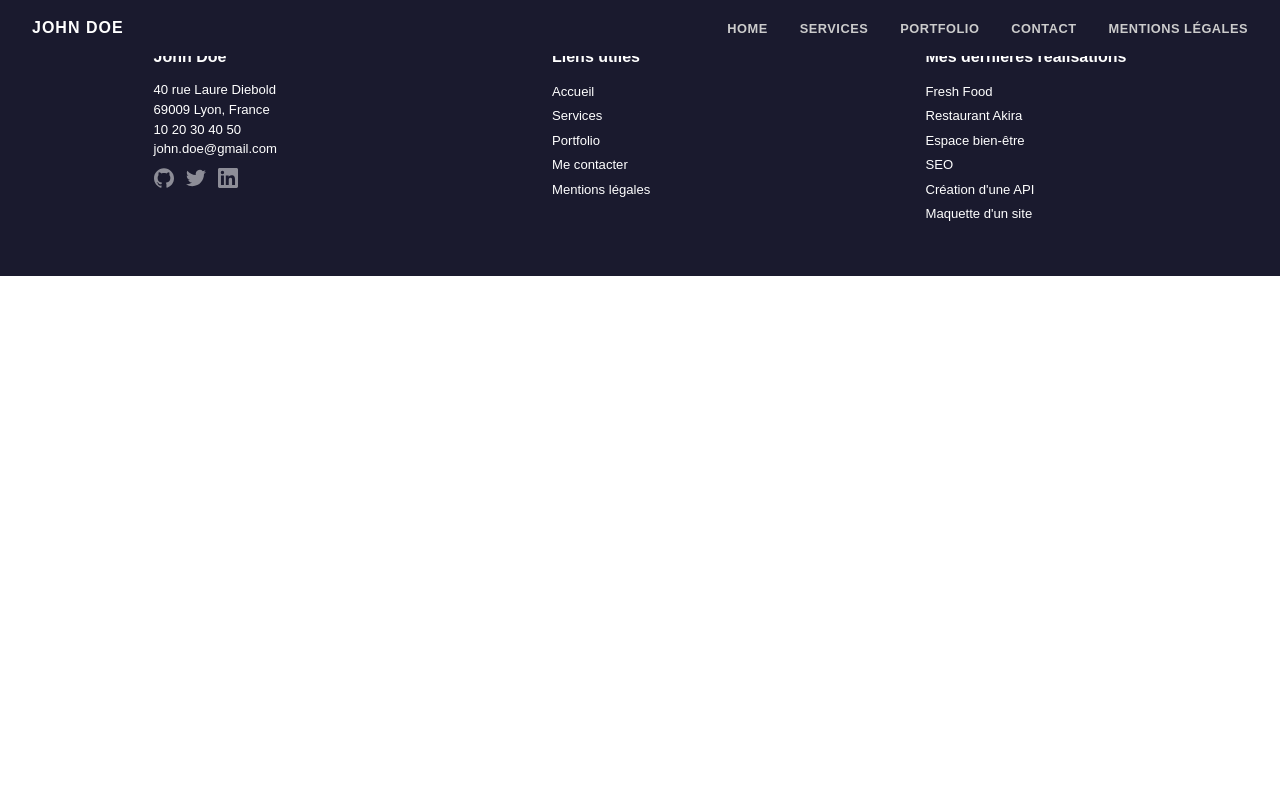
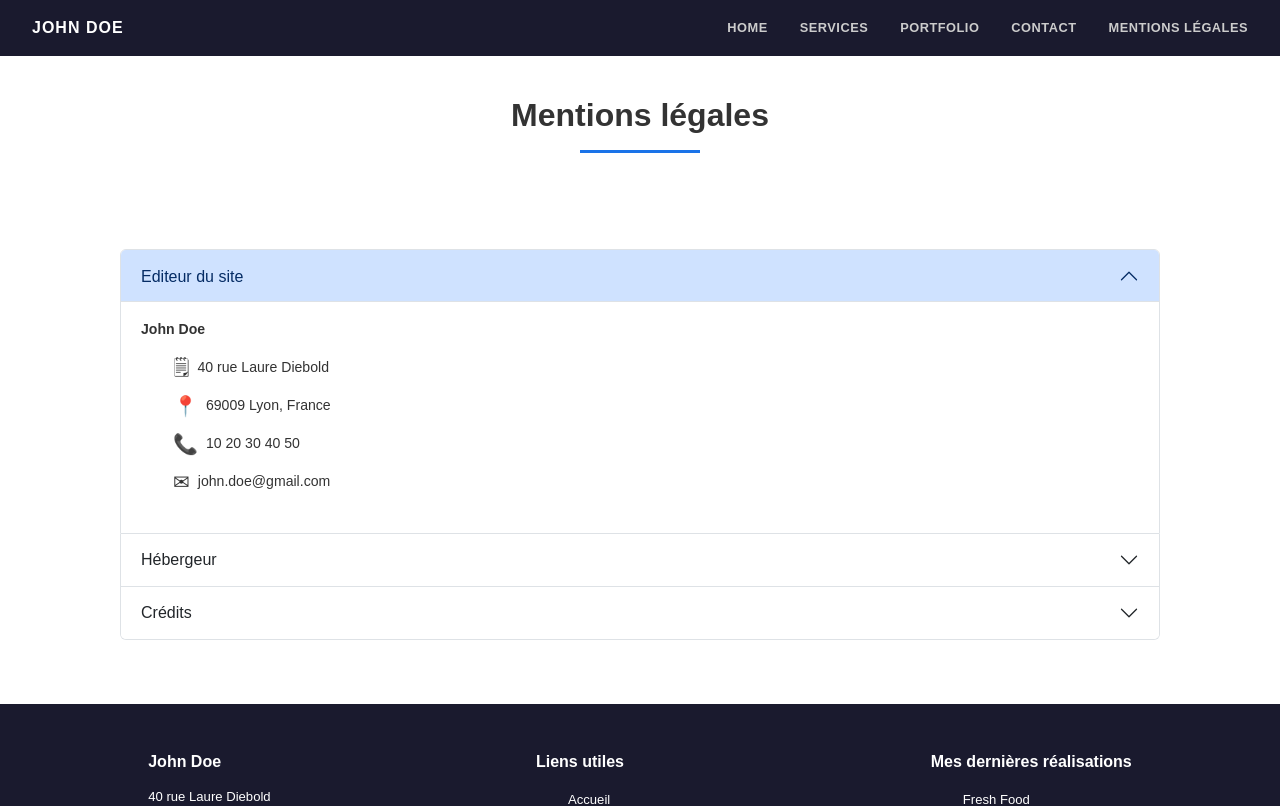
Before and after one commit to PepitoDsgn/portfolio-tom-petitpez, a React (Create React App) app: page /mentions in a window 1280 px wide. Shown: the top 806 px of the page. Built offline with nearby package versions, Linux system fonts and the light colour scheme.

Commit message:
Import de Boostrap pour les composants, modification du CSS, Codage de la page Mentions.jsx et modification des progressbar sur App.js

```diff
--- a/package.json
+++ b/package.json
@@ -7,7 +7,9 @@
     "@testing-library/jest-dom": "^6.9.1",
     "@testing-library/react": "^16.3.2",
     "@testing-library/user-event": "^13.5.0",
+    "bootstrap": "^5.3.8",
     "react": "^19.2.5",
+    "react-bootstrap": "^2.10.10",
     "react-dom": "^19.2.5",
     "react-router-dom": "^7.14.2",
     "react-scripts": "5.0.1",
--- a/src/App.css
+++ b/src/App.css
@@ -7,6 +7,16 @@
 body {
   font-family: 'Nunito Sans', sans-serif;
   color: #333;
+}
+
+.App {
+  display: flex;
+  flex-direction: column;
+  min-height: 100vh;
+}
+
+.page-content {
+  flex: 1;
 }
 
 .navbar {
@@ -187,19 +197,6 @@ body {
   letter-spacing: 0.5px;
 }
 
-.skill-bar-bg {
-  height: 10px;
-  background: #e0e0e0;
-  border-radius: 5px;
-  overflow: hidden;
-}
-
-.skill-bar-fill {
-  height: 100%;
-  border-radius: 5px;
-  transition: width 0.6s ease;
-}
-
 .contact-title-divider {
   height: 3px;
   width: 120px;
@@ -291,7 +288,7 @@ body {
 }
 
 .coords-icon {
-  font-size: 0.95rem;
+  font-size: 1.25rem;
 }
 
 .map-wrapper {
@@ -416,6 +413,7 @@ body {
 }
 
 .service-card:hover {
+  background-color: #efefef;
   box-shadow: 0 4px 18px rgba(0, 0, 0, 0.1);
 }
 
@@ -437,3 +435,43 @@ body {
   color: #555;
   line-height: 1.7;
 }
+
+.mentions-section {
+  padding: 2rem 2rem 4rem;
+  display: flex;
+  justify-content: center;
+}
+
+.mentions-name {
+  font-size: 1.1rem;
+  font-weight: 700;
+  color: #222;
+  margin-bottom: 0.75rem;
+}
+
+.mentions-address {
+  font-size: 0.88rem;
+  color: #333;
+  margin-bottom: 0.5rem;
+}
+
+.mentions-link {
+  font-size: 0.88rem;
+  margin-top: 0.5rem;
+}
+
+.mentions-content p {
+  font-size: 0.88rem;
+  color: #333;
+  margin-bottom: 0.75rem;
+  line-height: 1.6;
+}
+
+.mentions-content a {
+  color: #1a73e8;
+  text-decoration: none;
+}
+
+.mentions-content a:hover {
+  text-decoration: underline;
+}
--- a/src/App.js
+++ b/src/App.js
@@ -1,4 +1,5 @@
 import { Link, Route, Routes } from 'react-router-dom';
+import ProgressBar from 'react-bootstrap/ProgressBar';
 import './App.css';
 import heroBg from './images/hero-bg.jpg';
 import aboutImg from './images/john-doe-about.jpg';
@@ -8,11 +9,11 @@ import Services from './pages/Services';
 import Mentions from './pages/Mentions';
 
 const skills = [
-  { name: 'HTML5', percent: 90, color: 'red' },
-  { name: 'CSS3', percent: 80, color: 'lightblue' },
-  { name: 'JAVASCRIPT', percent: 70, color: 'yellow' },
-  { name: 'PHP', percent: 60, color: 'green' },
-  { name: 'REACT', percent: 50, color: 'blue' },
+  { name: 'HTML5', percent: 90, variant: 'danger' },
+  { name: 'CSS3', percent: 80, variant: 'info' },
+  { name: 'JAVASCRIPT', percent: 70, variant: 'warning' },
+  { name: 'PHP', percent: 60, variant: 'success' },
+  { name: 'REACT', percent: 50, variant: 'primary' },
 ];
 
 const footerLinks = [
@@ -61,12 +62,7 @@ function Home() {
             {skills.map((skill) => (
               <div key={skill.name} className="skill">
                 <div className="skill-label">{skill.name} {skill.percent}%</div>
-                <div className="skill-bar-bg">
-                  <div
-                    className="skill-bar-fill"
-                    style={{ width: `${skill.percent}%`, backgroundColor: skill.color }}
-                  />
-                </div>
+                <ProgressBar now={skill.percent} variant={skill.variant} />
               </div>
             ))}
           </div>
@@ -90,6 +86,7 @@ function App() {
         </nav>
       </header>
 
+      <div className="page-content">
         <Routes>
           <Route path="/" element={<Home />} />
           <Route path="/services" element={<Services />} />
@@ -97,6 +94,7 @@ function App() {
           <Route path="/contact" element={<Contact />} />
           <Route path="/mentions" element={<Mentions />} />
         </Routes>
+      </div>
 
       <footer className="footer">
         <div className="footer-col">
--- a/src/index.js
+++ b/src/index.js
@@ -1,5 +1,6 @@
 import React from 'react';
 import ReactDOM from 'react-dom/client';
+import 'bootstrap/dist/css/bootstrap.min.css';
 import './index.css';
 import App from './App';
 import reportWebVitals from './reportWebVitals';
--- a/src/pages/Mentions.jsx
+++ b/src/pages/Mentions.jsx
@@ -1,7 +1,90 @@
+import Accordion from 'react-bootstrap/Accordion';
+
+const sections = [
+  {
+    eventKey: '0',
+    title: 'Editeur du site',
+    content: (
+      <div className="mentions-content">
+        <p className="mentions-name">John Doe</p>
+        <ul className="coords-list">
+          <li><span className="coords-icon">🗒</span> 40 rue Laure Diebold</li>
+          <li><span className="coords-icon">📍</span> 69009 Lyon, France</li>
+          <li><span className="coords-icon">📞</span> 10 20 30 40 50</li>
+          <li><span className="coords-icon">✉</span> john.doe@gmail.com</li>
+        </ul>
+      </div>
+    ),
+  },
+  {
+    eventKey: '1',
+    title: 'Hébergeur',
+    content: (
+      <div className="mentions-content">
+        <p className="mentions-name">alwaysdata</p>
+        <p className="mentions-address">91 Rue du Faubourg Saint-Honoré, 75008 Paris</p>
+        <p className="mentions-link">
+          <span className="coords-icon">🌐</span>{' '}
+          <a href="https://www.alwaysdata.com" target="_blank" rel="noreferrer">
+            www.alwaysdata.com
+          </a>
+        </p>
+      </div>
+    ),
+  },
+  {
+    eventKey: '2',
+    title: 'Crédits',
+    content: (
+      <div className="mentions-content">
+        <p>
+          Ce site a été réalisé par John Doe, étudiant au{' '}
+          <a href="https://www.cef.fr" target="_blank" rel="noreferrer">
+            Centre Européen de formation
+          </a>
+          .
+        </p>
+        <p>
+          <em>
+            Les images utilisées sur ce site sont libres de droits et ont été obtenues sur le site{' '}
+            <a href="https://pixabay.com" target="_blank" rel="noreferrer">
+              Pixabay
+            </a>
+          </em>
+        </p>
+        <p>
+          <em>
+            La favicon de ce site a été fournie par{' '}
+            <a href="https://www.flaticon.com" target="_blank" rel="noreferrer">
+              John doe Icons erstellt von Freepik - Flaticon
+            </a>
+          </em>
+        </p>
+      </div>
+    ),
+  },
+];
+
 function Mentions() {
   return (
     <main>
+      <section className="contact-section">
+        <h1>Mentions légales</h1>
+        <div className="contact-title-divider" />
+      </section>
 
+      <section className="mentions-section">
+        <div style={{ width: '100%', maxWidth: '1040px' }}>
+          <Accordion defaultActiveKey="0">
+            {sections.map((s) => (
+              <Accordion.Item eventKey={s.eventKey} key={s.eventKey}>
+                <Accordion.Header>{s.title}</Accordion.Header>
+                <Accordion.Body>{s.content}</Accordion.Body>
+              </Accordion.Item>
+            ))}
+          </Accordion>
+        </div>
+      </section>
     </main>
   );
 }
```
Also changed, not shown: 1 other file (tests, documents, lock files or other folders). Lines whose indentation alone changed are shown as unchanged.
